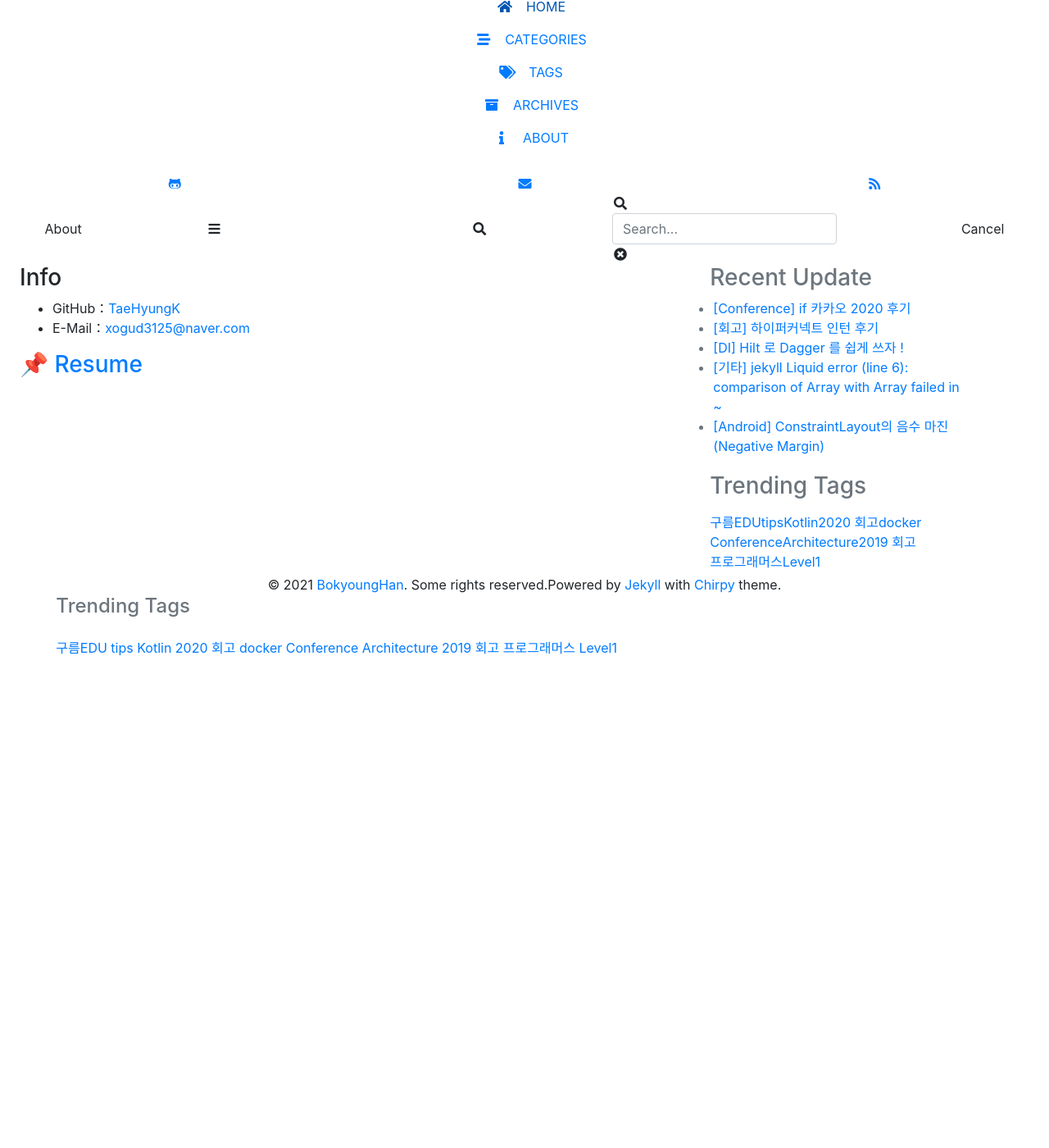
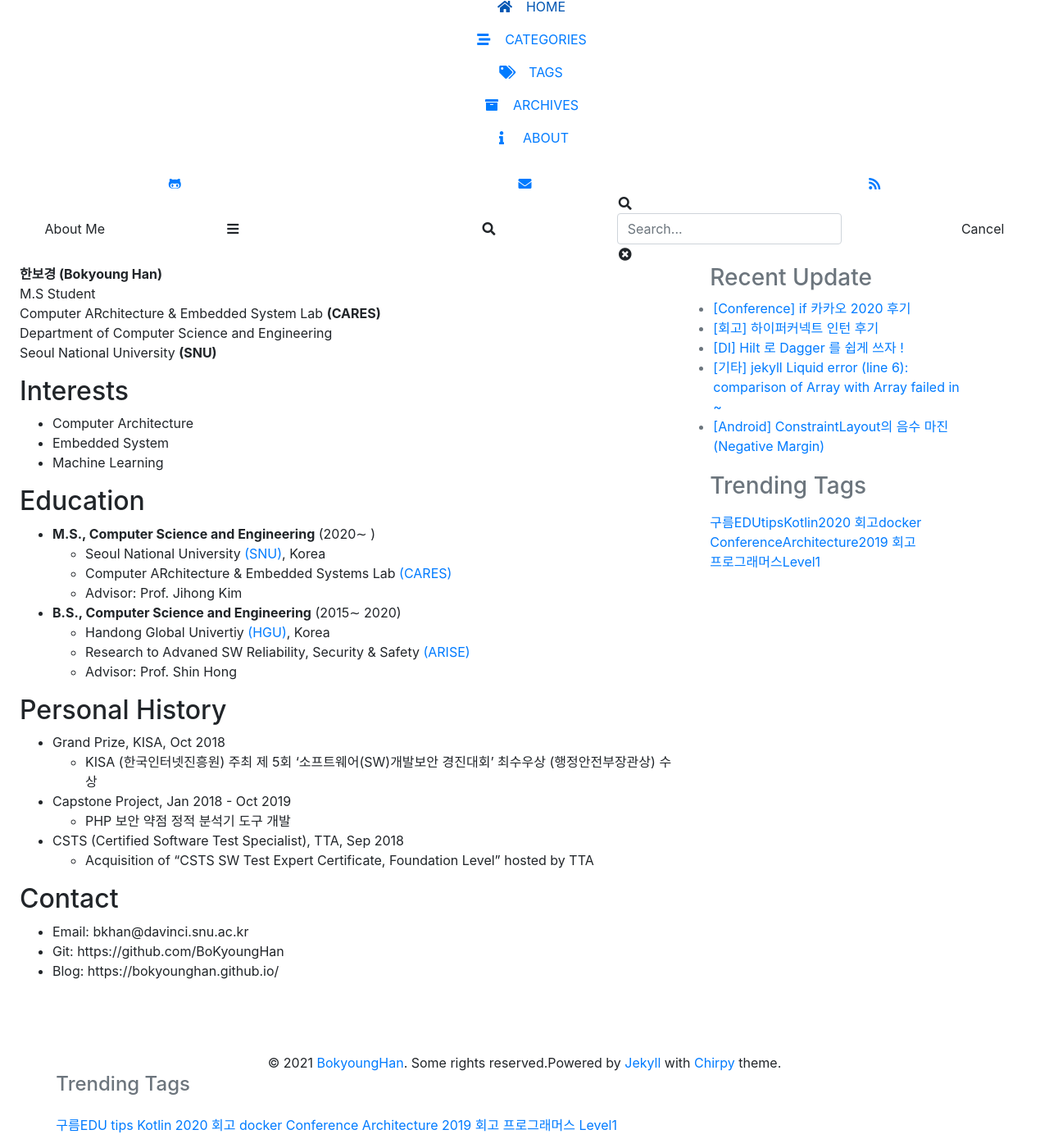
Before and after one commit to BoKyoungHan/bokyounghan.github.io.backup, a Jekyll site: the page built from tabs/about.md, in a window 1280 px wide and 1400 px high, scrolled down 376 px. Shown: the whole window at 82% size. Built offline with Jekyll 4.4.1, drawn with Linux system fonts in a browser that asks for light colours; nearby versions of some CDN libraries; our own code applies the rules of GitHub Pages for plain Markdown files; comment, search, counter and statistics services are not loaded; before the commit the page ends 1194 px from its top, so only the background shows below that.

Commit message:
update about me

```diff
--- a/tabs/about.md
+++ b/tabs/about.md
@@ -1,5 +1,7 @@
 ---
-title: About
+title: About Me
+icon: fas fa-info
+order: 4
 
 # The About page
 # v2.0
@@ -8,9 +10,36 @@ title: About
 # MIT License
 ---
 
-### Info
+**한보경 (Bokyoung Han)** <br>
+M.S Student <br>
+Computer ARchitecture & Embedded System Lab **(CARES)** <br>
+Department of Computer Science and Engineering <br>
+Seoul National University **(SNU)**
 
- - GitHub：[TaeHyungK](https://github.com/TaeHyungK)
- - E-Mail：[xogud3125@naver.com](mailto:xogud3125@naver.com)
+## Interests
+ - Computer Architecture
+ - Embedded System
+ - Machine Learning
 
-### [📌 Resume](https://github.com/TaeHyungK/Resume)
+## Education
+ - **M.S., Computer Science and Engineering** (2020∼ )
+    - Seoul National University [(SNU)](https://www.snu.ac.kr/), Korea
+	- Computer ARchitecture & Embedded Systems Lab [(CARES)](http://cares.snu.ac.kr)
+	- Advisor: Prof. Jihong Kim
+ - **B.S., Computer Science and Engineering** (2015∼ 2020)
+    - Handong Global Univertiy [(HGU)](https://www.hisnet.handong.edu/), Korea
+	- Research to Advaned SW Reliability, Security & Safety [(ARISE)](http://arise.handong.edu)
+	- Advisor: Prof. Shin Hong
+
+## Personal History
+- Grand Prize, KISA, Oct 2018
+   - KISA (한국인터넷진흥원) 주최 제 5회 ‘소프트웨어(SW)개발보안 경진대회’ 최수우상 (행정안전부장관상) 수상
+- Capstone Project, Jan 2018 - Oct 2019
+   - PHP 보안 약점 정적 분석기 도구 개발
+- CSTS (Certified Software Test Specialist), TTA, Sep 2018
+   - Acquisition of "CSTS SW Test Expert Certificate, Foundation Level" hosted by TTA
+
+## Contact
+- Email: bkhan@davinci.snu.ac.kr
+- Git: https://github.com/BoKyoungHan
+- Blog: https://bokyounghan.github.io/
```
